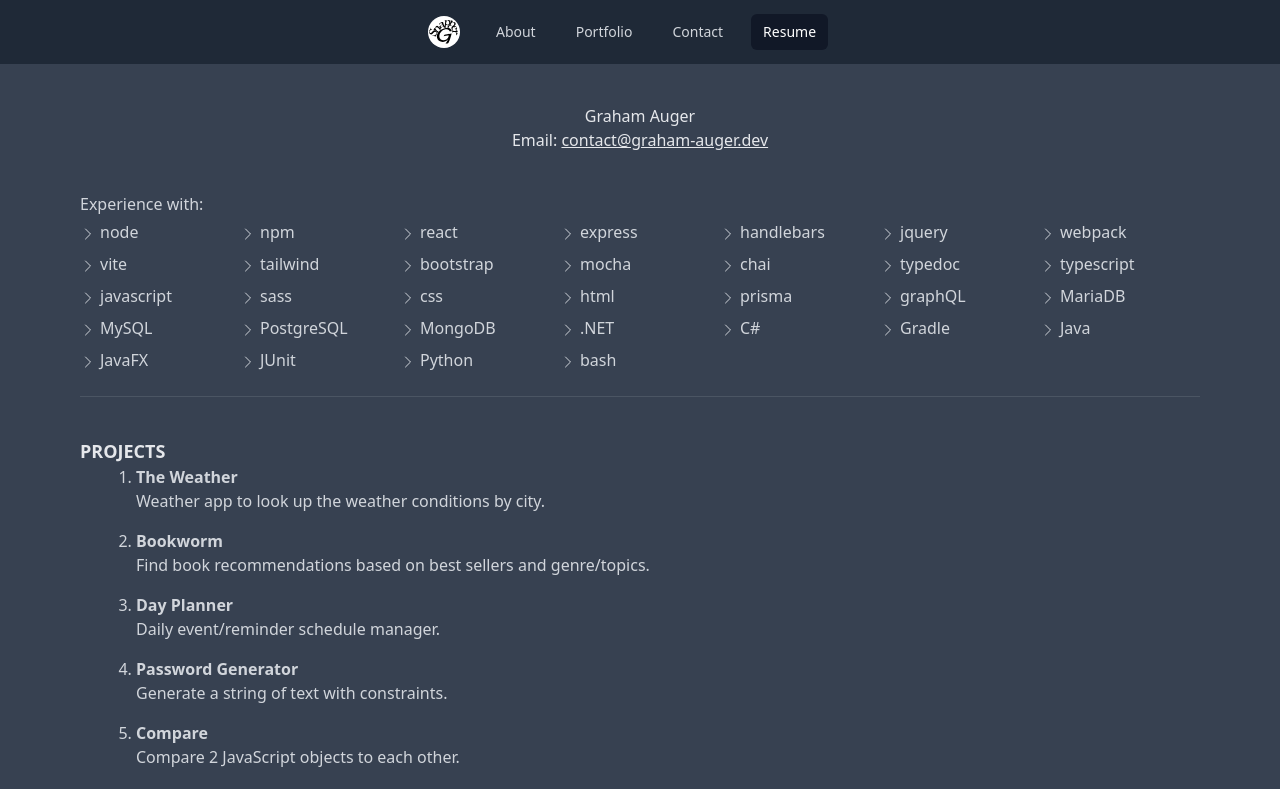
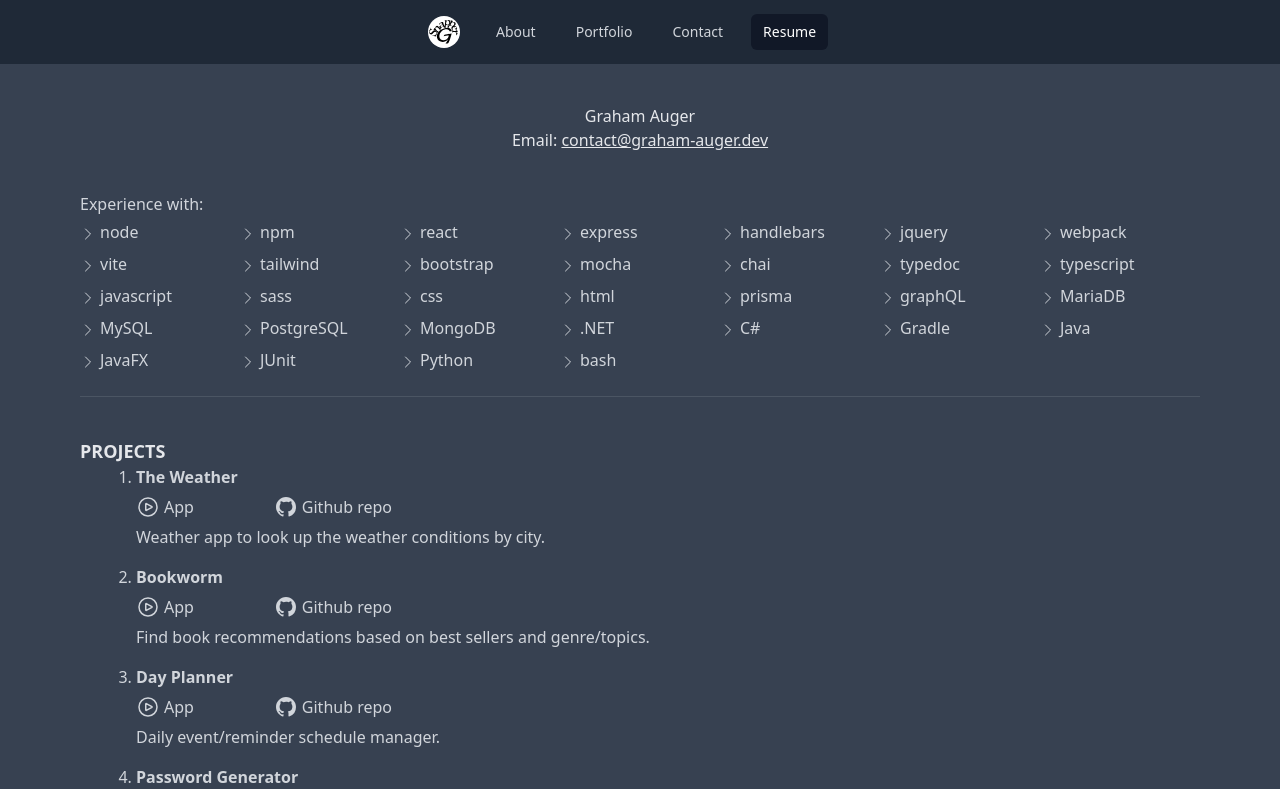
Before and after one commit to SnapperGee/portfolio-client, a React (Vite) app: page /resume in a window 1280 px wide. Shown: the top 789 px of the page. Built offline with nearby package versions, Linux system fonts and the light colour scheme.

Commit message:
Add more parameters to app-github-links component parameters.

```diff
--- a/src/component/app-github-icon-links.tsx
+++ b/src/component/app-github-icon-links.tsx
@@ -1,17 +1,17 @@
 import { PlayCircleIcon } from "@heroicons/react/24/outline";
 
-export const AppGithubIconLinks = ({app, github, height}) =>
+export const AppGithubIconLinks = ({classes, app, github, height}) =>
 (
-    <div className={`flex mt-3 self-stretch justify-${app ? "between" : "center"}`}>
+    <div className={`flex ${classes ? classes : ""}`}>
     {
         app
         ? <>
             <a href={app} className="flex items-center text-gray-300 hover:text-gray-100 hover:scale-105 active:scale-100">
-                <PlayCircleIcon className="h-8" />
+                <PlayCircleIcon className={`h-${height}`} />
                 <p className="ms-1">App</p>
             </a>
             <a href={github} className="flex items-center text-gray-300 hover:text-gray-100 hover:scale-105 active:scale-100">
-                <svg className="h-8" fill="currentColor" viewBox="0 0 24 24">
+                <svg className={`h-${height}`} fill="currentColor" viewBox="0 0 24 24">
                     <path
                         fillRule="evenodd"
                         d="M12 2C6.477 2 2 6.484 2 12.017c0 4.425 2.865 8.18 6.839 9.504.5.092.682-.217.682-.483 0-.237-.008-.868-.013-1.703-2.782.605-3.369-1.343-3.369-1.343-.454-1.158-1.11-1.466-1.11-1.466-.908-.62.069-.608.069-.608 1.003.07 1.531 1.032 1.531 1.032.892 1.53 2.341 1.088 2.91.832.092-.647.35-1.088.636-1.338-2.22-.253-4.555-1.113-4.555-4.951 0-1.093.39-1.988 1.029-2.688-.103-.253-.446-1.272.098-2.65 0 0 .84-.27 2.75 1.026A9.564 9.564 0 0112 6.844c.85.004 1.705.115 2.504.337 1.909-1.296 2.747-1.027 2.747-1.027.546 1.379.202 2.398.1 2.651.64.7 1.028 1.595 1.028 2.688 0 3.848-2.339 4.695-4.566 4.943.359.309.678.92.678 1.855 0 1.338-.012 2.419-.012 2.747 0 .268.18.58.688.482A10.019 10.019 0 0022 12.017C22 6.484 17.522 2 12 2z"
--- a/src/page/portfolio.tsx
+++ b/src/page/portfolio.tsx
@@ -1,10 +1,10 @@
-import { PlayCircleIcon } from "@heroicons/react/24/outline";
+import { AppGithubIconLinks } from "../component/app-github-icon-links";
 
 const projects = [
     {
         title: "The Weather",
         href: {
-            app: "https://snappergee.github.io/the-weather/",
+            app: "https://snappergee.github.io/the-weather",
             github: "https://github.com/SnapperGee/the-weather"
 
         },
@@ -14,7 +14,7 @@ const projects = [
     {
         title: "Bookworm",
         href: {
-            app: "https://snappergee.github.io/bookworm/",
+            app: "https://snappergee.github.io/bookworm",
             github: "https://github.com/SnapperGee/bookworm"
 
         },
@@ -24,7 +24,7 @@ const projects = [
     {
         title: "Day Planner",
         href: {
-            app: "https://snappergee.github.io/day-planner/",
+            app: "https://snappergee.github.io/day-planner",
             github: "https://github.com/SnapperGee/day-planner"
         },
         description:
@@ -33,7 +33,7 @@ const projects = [
     {
         title: "Password Generator",
         href: {
-            app: "https://snappergee.github.io/password-generator/",
+            app: "https://snappergee.github.io/password-generator",
             github: "https://github.com/SnapperGee/password-generator"
         },
         description:
@@ -60,7 +60,7 @@ const projects = [
     {
         title: "Javascript Quiz",
         href: {
-            app: "https://snappergee.github.io/js-quiz/",
+            app: "https://snappergee.github.io/js-quiz",
             github: "https://github.com/SnapperGee/js-quiz"
         },
         description:
@@ -95,39 +95,11 @@ const Portfolio = () =>
                             {project.title}
                         </h3>
                         <p className="mt-5 line-clamp-3 text-sm leading-6 text-gray-300">{project.description}</p>
-                        <div className={`flex mt-3 self-stretch justify-${project.href.app ? "between" : "center"}`}>
-                        {
-                            project.href.app
-                            ? <>
-                                    <a href={project.href.app} className="flex items-center text-gray-300 hover:text-gray-100 hover:scale-105 active:scale-100">
-                                        <PlayCircleIcon className="h-8" />
-                                        <p className="ms-1">App</p>
-                                    </a>
-                                    <a href={project.href.github} className="flex items-center text-gray-300 hover:text-gray-100 hover:scale-105 active:scale-100">
-                                        <svg className="h-8" fill="currentColor" viewBox="0 0 24 24">
-                                            <path
-                                                fillRule="evenodd"
-                                                d="M12 2C6.477 2 2 6.484 2 12.017c0 4.425 2.865 8.18 6.839 9.504.5.092.682-.217.682-.483 0-.237-.008-.868-.013-1.703-2.782.605-3.369-1.343-3.369-1.343-.454-1.158-1.11-1.466-1.11-1.466-.908-.62.069-.608.069-.608 1.003.07 1.531 1.032 1.531 1.032.892 1.53 2.341 1.088 2.91.832.092-.647.35-1.088.636-1.338-2.22-.253-4.555-1.113-4.555-4.951 0-1.093.39-1.988 1.029-2.688-.103-.253-.446-1.272.098-2.65 0 0 .84-.27 2.75 1.026A9.564 9.564 0 0112 6.844c.85.004 1.705.115 2.504.337 1.909-1.296 2.747-1.027 2.747-1.027.546 1.379.202 2.398.1 2.651.64.7 1.028 1.595 1.028 2.688 0 3.848-2.339 4.695-4.566 4.943.359.309.678.92.678 1.855 0 1.338-.012 2.419-.012 2.747 0 .268.18.58.688.482A10.019 10.019 0 0022 12.017C22 6.484 17.522 2 12 2z"
-                                                clipRule="evenodd"
-                                            />
-                                        </svg>
-                                        <p className="ms-1">Github repo</p>
-                                    </a>
-                                </>
-                            :  <>
-                                    <a href={project.href.github} className="flex items-center text-gray-300 hover:text-gray-100 hover:scale-105 active:scale-100">
-                                        <svg className="h-8" fill="currentColor" viewBox="0 0 24 24">
-                                            <path
-                                                fillRule="evenodd"
-                                                d="M12 2C6.477 2 2 6.484 2 12.017c0 4.425 2.865 8.18 6.839 9.504.5.092.682-.217.682-.483 0-.237-.008-.868-.013-1.703-2.782.605-3.369-1.343-3.369-1.343-.454-1.158-1.11-1.466-1.11-1.466-.908-.62.069-.608.069-.608 1.003.07 1.531 1.032 1.531 1.032.892 1.53 2.341 1.088 2.91.832.092-.647.35-1.088.636-1.338-2.22-.253-4.555-1.113-4.555-4.951 0-1.093.39-1.988 1.029-2.688-.103-.253-.446-1.272.098-2.65 0 0 .84-.27 2.75 1.026A9.564 9.564 0 0112 6.844c.85.004 1.705.115 2.504.337 1.909-1.296 2.747-1.027 2.747-1.027.546 1.379.202 2.398.1 2.651.64.7 1.028 1.595 1.028 2.688 0 3.848-2.339 4.695-4.566 4.943.359.309.678.92.678 1.855 0 1.338-.012 2.419-.012 2.747 0 .268.18.58.688.482A10.019 10.019 0 0022 12.017C22 6.484 17.522 2 12 2z"
-                                                clipRule="evenodd"
-                                            />
-                                        </svg>
-                                        <p className="ms-1">Github repo</p>
-                                    </a>
-                                </>
-                            }
-                        </div>
+                        <AppGithubIconLinks {...{
+                            ...project.href,
+                            height: 8,
+                            classes: `mt-3 self-stretch justify-${project.href.app ? "between" : "center"}`
+                        }} />
                     </div>
                 ))
             }
--- a/src/page/resume.tsx
+++ b/src/page/resume.tsx
@@ -1,3 +1,4 @@
+import { AppGithubIconLinks } from "../component/app-github-icon-links";
 import "../sass/contact.scss";
 import { ChevronRightIcon } from "@heroicons/react/24/outline";
 
@@ -142,6 +143,11 @@ const Resume = () =>
                     return (
                         <li key={index}>
                             <p className="font-semibold">{project.title}</p>
+                            <AppGithubIconLinks {...{
+                                ...project.href,
+                                height: 6,
+                                classes: `my-1.5 w-64 justify-${project.href.app ? "between" : "start"}`
+                            }} />
                             <p>{project.description}</p>
                             <ul className="ms-10 sm:ms-14 list-disc space-y-2">
                                 {project.responsibilities.map((responsibility, index) =>
```
